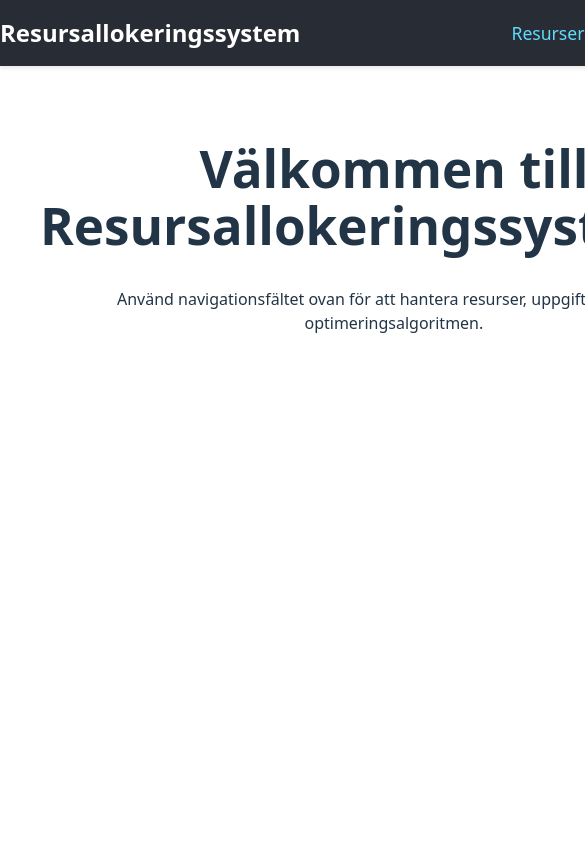
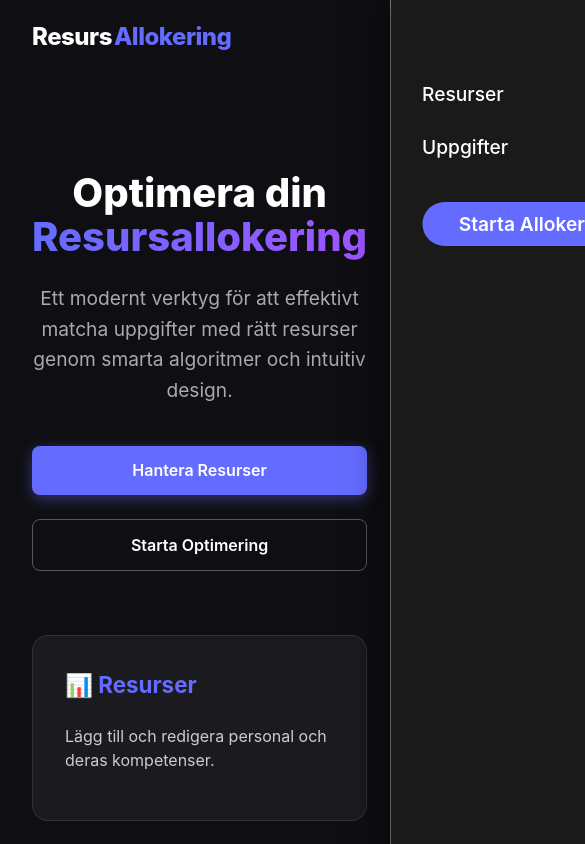
Before and after one commit to Aranovic7/django-resurs-allokator, a React (Vite) app in the folder frontend-client/: page / in a window 390 px wide. Shown: the top 844 px of the page, 585 px wide, since content can reach past the window. Built offline with nearby package versions, Linux system fonts and the light colour scheme.

Commit message:
Implementerat modern startsida med hero-sektion, glassmorphism och dark mode

```diff
--- a/frontend-client/src/App.css
+++ b/frontend-client/src/App.css
@@ -1,7 +1,151 @@
+/* Grundinställningar */
+:root {
+  --bg-color: #0f0f13;
+  --text-color: #ffffff;
+  --primary-color: #646cff;
+  --secondary-color: #535bf2;
+  --glass-bg: rgba(255, 255, 255, 0.05);
+  --glass-border: 1px solid rgba(255, 255, 255, 0.1);
+}
+
+body {
+  background-color: var(--bg-color);
+  color: var(--text-color);
+  margin: 0;
+  min-height: 100vh;
+  font-family: Inter, system-ui, Avenir, Helvetica, Arial, sans-serif;
+}
+
 #root {
   min-height: 100vh;
+  display: flex;
+  flex-direction: column;
 }
 
 .App-content {
-  padding: 20px;
+  padding-top: 80px; /* För att inte hamna under headern */
+  flex: 1;
 }
+
+/* --- Hero Section --- */
+.hero-section {
+  display: flex;
+  flex-direction: column;
+  align-items: center;
+  justify-content: center;
+  text-align: center;
+  padding: 4rem 2rem;
+  max-width: 1200px;
+  margin: 0 auto;
+}
+
+.hero-title {
+  font-size: 3.5rem;
+  line-height: 1.1;
+  font-weight: 800;
+  margin-bottom: 1.5rem;
+}
+
+/* Magisk gradient-text */
+.gradient-text {
+  background: linear-gradient(to right, #646cff, #9f55ff);
+  -webkit-background-clip: text;
+  background-clip: text;
+  color: transparent;
+}
+
+.hero-subtitle {
+  font-size: 1.2rem;
+  color: #aaa;
+  max-width: 600px;
+  margin-bottom: 2.5rem;
+  line-height: 1.6;
+}
+
+/* --- Knappar --- */
+.hero-buttons {
+  display: flex;
+  gap: 1.5rem;
+  margin-bottom: 4rem;
+}
+
+.btn {
+  padding: 0.8rem 1.6rem;
+  border-radius: 8px;
+  font-weight: 600;
+  text-decoration: none;
+  transition: transform 0.2s, box-shadow 0.2s;
+}
+
+.btn-primary {
+  background-color: var(--primary-color);
+  color: white;
+  box-shadow: 0 4px 14px rgba(100, 108, 255, 0.4);
+}
+
+.btn-primary:hover {
+  background-color: var(--secondary-color);
+  transform: translateY(-2px);
+}
+
+.btn-secondary {
+  background-color: transparent;
+  border: 1px solid rgba(255, 255, 255, 0.3);
+  color: white;
+}
+
+.btn-secondary:hover {
+  border-color: white;
+  background-color: rgba(255, 255, 255, 0.1);
+}
+
+/* --- Feature Cards (Glassmorphism) --- */
+.features-grid {
+  display: grid;
+  grid-template-columns: repeat(auto-fit, minmax(250px, 1fr));
+  gap: 2rem;
+  width: 100%;
+}
+
+.feature-card {
+  background: var(--glass-bg);
+  border: var(--glass-border);
+  padding: 2rem;
+  border-radius: 16px;
+  text-align: left;
+  transition: transform 0.3s ease, background 0.3s;
+}
+
+.feature-card:hover {
+  transform: translateY(-5px);
+  background: rgba(255, 255, 255, 0.08);
+}
+
+.feature-card h3 {
+  color: var(--primary-color);
+  margin-top: 0;
+  font-size: 1.4rem;
+}
+
+.feature-card p {
+  color: #ccc;
+  line-height: 1.5;
+}
+
+/* Responsivitet för Hero */
+@media (max-width: 768px) {
+  .hero-title {
+    font-size: 2.5rem;
+  }
+
+  .hero-buttons {
+    flex-direction: column;
+    width: 100%;
+  }
+
+  .btn {
+    width: 100%;
+    text-align: center;
+    box-sizing: border-box; /* Viktigt för padding */
+  }
+}
--- a/frontend-client/src/App.tsx
+++ b/frontend-client/src/App.tsx
@@ -1,18 +1,49 @@
-import { BrowserRouter as Router, Route, Routes } from "react-router-dom"
+import React from "react"
+import { BrowserRouter as Router, Route, Routes, Link } from "react-router-dom"
 import Header from "./components/Header"
 import ResourcePage from "./pages/ResourcePage"
 import TaskPage from "./pages/TaskPage"
 import AllocationPage from "./pages/AllocationPage"
-import React from "react"
 import "./App.css"
 
+// En modernare startsida
 const HomePage: React.FC = () => (
-  <div style={{ padding: "20px", textAlign: "center" }}>
-    <h1>Välkommen till Resursallokeringssystemet!</h1>
-    <p>
-      Använd navigationsfältet ovan för att hantera resurser, uppgifter och köra
-      optimeringsalgoritmen.
-    </p>
+  <div className="hero-section">
+    <div className="hero-content">
+      <h1 className="hero-title">
+        Optimera din <br />
+        <span className="gradient-text">Resursallokering</span>
+      </h1>
+      <p className="hero-subtitle">
+        Ett modernt verktyg för att effektivt matcha uppgifter med rätt resurser
+        genom smarta algoritmer och intuitiv design.
+      </p>
+
+      <div className="hero-buttons">
+        <Link to="/resources" className="btn btn-primary">
+          Hantera Resurser
+        </Link>
+        <Link to="/allocate" className="btn btn-secondary">
+          Starta Optimering
+        </Link>
+      </div>
+    </div>
+
+    {/* Dekorativa kort som visar funktioner */}
+    <div className="features-grid">
+      <div className="feature-card">
+        <h3>📊 Resurser</h3>
+        <p>Lägg till och redigera personal och deras kompetenser.</p>
+      </div>
+      <div className="feature-card">
+        <h3>✅ Uppgifter</h3>
+        <p>Skapa uppgifter och definiera krav för att slutföra dem.</p>
+      </div>
+      <div className="feature-card">
+        <h3>🚀 Allokering</h3>
+        <p>Låt algoritmen hitta den perfekta matchningen automatiskt.</p>
+      </div>
+    </div>
   </div>
 )
 
--- a/frontend-client/src/components/Header.css
+++ b/frontend-client/src/components/Header.css
@@ -1,34 +1,212 @@
-.header {
-  background-color: #282c34;
-  padding: 15px 0;
-  color: white;
-  box-shadow: 0 2px 4px rgba(0, 0, 0, 0.1);
+/* src/components/Header.css */
+
+:root {
+  --header-bg: rgba(18, 18, 23, 0.85); /* Mörk, nästan svart med transparens */
+  --header-text: #ffffff;
+  --accent-color: #646cff; /* Vite-lila (eller byt till din favoritfärg) */
+  --accent-hover: #747bff;
+  --glass-border: 1px solid rgba(255, 255, 255, 0.1);
 }
 
-.header .container {
+/* --- Base Header --- */
+.header {
+  position: fixed; /* Låser headern i toppen */
+  top: 0;
+  left: 0;
+  width: 100%;
+  z-index: 1000;
+  transition: all 0.3s ease;
+  background: transparent;
+  padding: 1.2rem 0;
+}
+
+/* När man scrollar ner får headern en "Glassmorphism"-effekt */
+.header.scrolled {
+  background: var(--header-bg);
+  backdrop-filter: blur(12px); /* Suddig bakgrund */
+  -webkit-backdrop-filter: blur(12px); /* Safari stöd */
+  border-bottom: var(--glass-border);
+  padding: 0.8rem 0; /* Lite kompaktare vid scroll */
+  box-shadow: 0 4px 30px rgba(0, 0, 0, 0.1);
+}
+
+.header-container {
   max-width: 1200px;
   margin: 0 auto;
+  padding: 0 2rem;
   display: flex;
   justify-content: space-between;
   align-items: center;
 }
 
-.header .logo {
-  color: white;
+/* --- Logo --- */
+.logo {
+  font-size: 1.5rem;
+  font-weight: 800;
+  color: var(--header-text);
   text-decoration: none;
-  font-size: 1.5em;
-  font-weight: bold;
+  letter-spacing: -0.5px;
+  display: flex;
+  align-items: center;
 }
 
-.header .nav a {
-  color: #61dafb;
-  text-decoration: none;
-  margin-left: 20px;
-  font-size: 1.1em;
-  transition: color 0.2s;
+.logo-accent {
+  color: var(--accent-color);
+  margin-left: 2px;
 }
 
-.header .nav a:hover {
+/* --- Desktop Navigation --- */
+.nav-links {
+  display: flex;
+  gap: 2rem;
+  align-items: center;
+}
+
+.nav-link {
+  color: rgba(255, 255, 255, 0.7);
+  text-decoration: none;
+  font-weight: 500;
+  font-size: 1rem;
+  transition: color 0.3s ease;
+  position: relative;
+}
+
+.nav-link:hover,
+.nav-link.active {
   color: white;
-  text-decoration: underline;
 }
+
+/* Liten prick under aktiv länk */
+.nav-link.active::after {
+  content: "";
+  position: absolute;
+  bottom: -5px;
+  left: 50%;
+  transform: translateX(-50%);
+  width: 5px;
+  height: 5px;
+  background-color: var(--accent-color);
+  border-radius: 50%;
+}
+
+/* En "Call to Action"-knapp för den viktigaste länken */
+.nav-link.highlight {
+  background-color: var(--accent-color);
+  color: white;
+  padding: 0.5rem 1.2rem;
+  border-radius: 50px;
+  font-weight: 600;
+  transition: transform 0.2s ease, background-color 0.2s ease;
+}
+
+.nav-link.highlight:hover {
+  background-color: var(--accent-hover);
+  transform: translateY(-2px);
+  box-shadow: 0 4px 15px rgba(100, 108, 255, 0.4);
+}
+
+.nav-link.highlight.active::after {
+  display: none; /* Ingen prick under knappen */
+}
+
+/* --- Hamburgare (Mobil) --- */
+.menu-toggle {
+  display: none;
+  flex-direction: column;
+  justify-content: space-around;
+  width: 30px;
+  height: 25px;
+  background: transparent;
+  border: none;
+  cursor: pointer;
+  z-index: 1100; /* Måste ligga över menyn */
+}
+
+.bar {
+  width: 100%;
+  height: 3px;
+  background-color: white;
+  border-radius: 10px;
+  transition: all 0.3s cubic-bezier(0.68, -0.6, 0.32, 1.6); /* Bounce effekt */
+  transform-origin: 1px;
+}
+
+/* Animation av hamburgare till kryss */
+.menu-toggle.open .bar:nth-child(1) {
+  transform: rotate(45deg);
+}
+.menu-toggle.open .bar:nth-child(2) {
+  opacity: 0;
+  transform: translateX(20px);
+}
+.menu-toggle.open .bar:nth-child(3) {
+  transform: rotate(-45deg);
+}
+
+/* --- Overlay (Skugga bakom menyn) --- */
+.overlay {
+  position: fixed;
+  top: 0;
+  left: 0;
+  width: 100%;
+  height: 100%;
+  background: rgba(0, 0, 0, 0.5);
+  backdrop-filter: blur(4px);
+  opacity: 0;
+  visibility: hidden;
+  transition: opacity 0.3s ease;
+  z-index: 900;
+}
+
+.overlay.show {
+  opacity: 1;
+  visibility: visible;
+}
+
+/* --- Mobile Responsiveness --- */
+@media (max-width: 768px) {
+  .menu-toggle {
+    display: flex;
+  }
+
+  .nav {
+    position: fixed;
+    top: 0;
+    right: 0;
+    height: 100vh;
+    width: 75%; /* Täcker inte hela skärmen, ser modernare ut */
+    max-width: 300px;
+    background: #1a1a1a;
+    z-index: 1000;
+    transform: translateX(100%); /* Göm utanför skärmen */
+    transition: transform 0.4s cubic-bezier(0.16, 1, 0.3, 1); /* Snygg "Ease out" */
+    box-shadow: -10px 0 30px rgba(0, 0, 0, 0.5);
+    padding-top: 80px;
+  }
+
+  .nav.is-open {
+    transform: translateX(0); /* Glid in */
+  }
+
+  .nav-links {
+    flex-direction: column;
+    align-items: flex-start;
+    padding: 0 2rem;
+    gap: 1.5rem;
+  }
+
+  .nav-link {
+    font-size: 1.2rem;
+    width: 100%;
+    display: block;
+    color: white;
+  }
+
+  /* Justera Highlight-knappen för mobil */
+  .nav-link.highlight {
+    text-align: center;
+    margin-top: 1rem;
+    width: 100%;
+    box-sizing: border-box;
+  }
+}
--- a/frontend-client/src/components/Header.tsx
+++ b/frontend-client/src/components/Header.tsx
@@ -1,19 +1,67 @@
-import React from "react"
-import { Link } from "react-router-dom"
-import "./Header.css" // Vi lägger till en CSS-fil snart
+// src/components/Header.tsx
+
+import React, { useState, useEffect } from "react"
+import { NavLink } from "react-router-dom"
+import "./Header.css"
 
 const Header: React.FC = () => {
+  const [isMenuOpen, setIsMenuOpen] = useState(false)
+  const [scrolled, setScrolled] = useState(false)
+
+  // Effekt för att ändra headerns utseende när man scrollar
+  useEffect(() => {
+    const handleScroll = () => {
+      setScrolled(window.scrollY > 20)
+    }
+    window.addEventListener("scroll", handleScroll)
+    return () => window.removeEventListener("scroll", handleScroll)
+  }, [])
+
+  const toggleMenu = () => setIsMenuOpen(!isMenuOpen)
+  const closeMenu = () => setIsMenuOpen(false)
+
   return (
-    <header className="header">
-      <div className="container">
-        <Link to="/" className="logo">
-          Resursallokeringssystem
-        </Link>
-        <nav className="nav">
-          <Link to="/resources">Resurser</Link>
-          <Link to="/tasks">Uppgifter</Link>
-          <Link to="/allocate">Allokering</Link>
+    <header className={`header ${scrolled ? "scrolled" : ""}`}>
+      <div className="header-container">
+        <NavLink to="/" className="logo" onClick={closeMenu}>
+          Resurs<span className="logo-accent">Allokering</span>
+        </NavLink>
+
+        {/* Den nya moderna hamburgaren */}
+        <button
+          className={`menu-toggle ${isMenuOpen ? "open" : ""}`}
+          onClick={toggleMenu}
+          aria-label="Öppna meny"
+        >
+          <span className="bar"></span>
+          <span className="bar"></span>
+          <span className="bar"></span>
+        </button>
+
+        {/* Navigationen */}
+        <nav className={`nav ${isMenuOpen ? "is-open" : ""}`}>
+          <div className="nav-links">
+            <NavLink to="/resources" className="nav-link" onClick={closeMenu}>
+              Resurser
+            </NavLink>
+            <NavLink to="/tasks" className="nav-link" onClick={closeMenu}>
+              Uppgifter
+            </NavLink>
+            <NavLink
+              to="/allocate"
+              className="nav-link highlight"
+              onClick={closeMenu}
+            >
+              Starta Allokering
+            </NavLink>
+          </div>
         </nav>
+
+        {/* En mörk bakgrund som täcker resten av sidan när menyn är öppen */}
+        <div
+          className={`overlay ${isMenuOpen ? "show" : ""}`}
+          onClick={closeMenu}
+        />
       </div>
     </header>
   )
```
